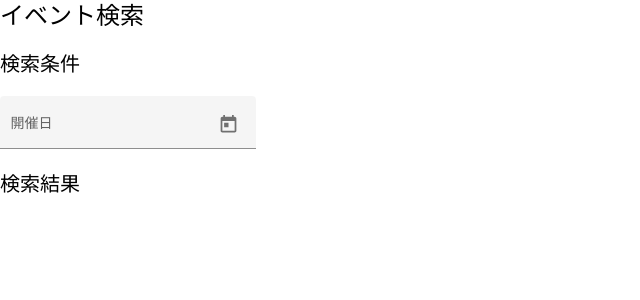
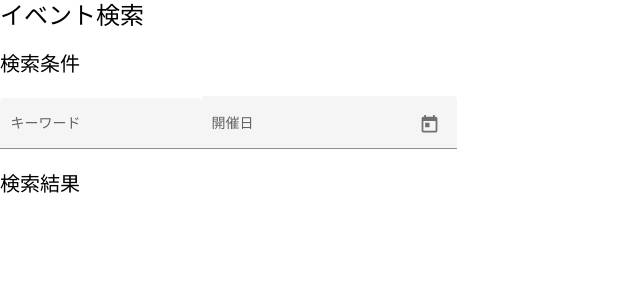
Before and after one commit to nagashimam/connpass-viewer-poc, an Angular app: page /events in a window 1280 px wide. Shown: the top 300 px of the page, without its empty margins (0-640 px from the left). Built offline with nearby package versions, Linux system fonts and the light colour scheme.

Commit message:
日付入力欄追加

```diff
--- a/src/app/events/events.component.html
+++ b/src/app/events/events.component.html
@@ -1,10 +1,14 @@
 <h1>イベント検索</h1>
 <section>
     <h2>検索条件</h2>
-    <form>
+    <form [formGroup]="searchForm">
+        <mat-form-field appearance="fill">
+            <mat-label>キーワード</mat-label>
+            <input formControlName="keyword" matInput placeholder="Angular">
+        </mat-form-field>
         <mat-form-field appearance="fill">
             <mat-label>開催日</mat-label>
-            <mat-date-range-input [formGroup]="range" [rangePicker]="picker">
+            <mat-date-range-input [rangePicker]="picker">
                 <input matStartDate formControlName="from" [placeholder]="fromPlaceholder">
                 <input matEndDate formControlName="to" [placeholder]="toPlaceholder">
             </mat-date-range-input>
@@ -12,7 +16,7 @@
             <mat-date-range-picker #picker></mat-date-range-picker>
 
             <mat-error
-                *ngIf="range.controls.from.hasError('matStartDateInvalid') || range.controls.to.hasError('matEndDateInvalid')">
+                *ngIf="searchForm.controls.from.hasError('matStartDateInvalid') || searchForm.controls.to.hasError('matEndDateInvalid')">
                 日付を選択し直してください</mat-error>
         </mat-form-field>
     </form>
--- a/src/app/events/events.component.ts
+++ b/src/app/events/events.component.ts
@@ -16,7 +16,8 @@ export class EventsComponent implements OnInit {
     this.toPlaceholder = `${today.getFullYear()}/${today.getMonth() + 1}/${today.getDate() + 7}`
   }
 
-  range = new FormGroup({
+  searchForm = new FormGroup({
+    keyword: new FormControl(),
     from: new FormControl(),
     to: new FormControl()
   });
--- a/src/app/events/events.module.ts
+++ b/src/app/events/events.module.ts
@@ -4,10 +4,11 @@ import { CommonModule } from '@angular/common';
 import { EventsRoutingModule } from './events-routing.module';
 import { EventsComponent } from './events.component';
 import { FormsModule, ReactiveFormsModule } from '@angular/forms';
+import { MatInputModule } from '@angular/material/input';
 
 import { MatDatepickerIntl, MatDatepickerModule } from "@angular/material/datepicker"
 import { MatFormFieldModule } from '@angular/material/form-field';
-import { DateAdapter, MatNativeDateModule, MAT_DATE_FORMATS, MAT_DATE_LOCALE, NativeDateAdapter, NativeDateModule } from '@angular/material/core';
+import { DateAdapter, MatNativeDateModule, MAT_DATE_LOCALE, NativeDateAdapter, NativeDateModule } from '@angular/material/core';
 import { DatePickerLocalization } from './date-picker-localization';
 @NgModule({
   declarations: [
@@ -20,7 +21,8 @@ import { DatePickerLocalization } from './date-picker-localization';
     FormsModule,
     MatDatepickerModule,
     MatFormFieldModule,
-    MatNativeDateModule
+    MatNativeDateModule,
+    MatInputModule
   ],
   providers: [
     { provide: DateAdapter, useClass: NativeDateAdapter },
```
